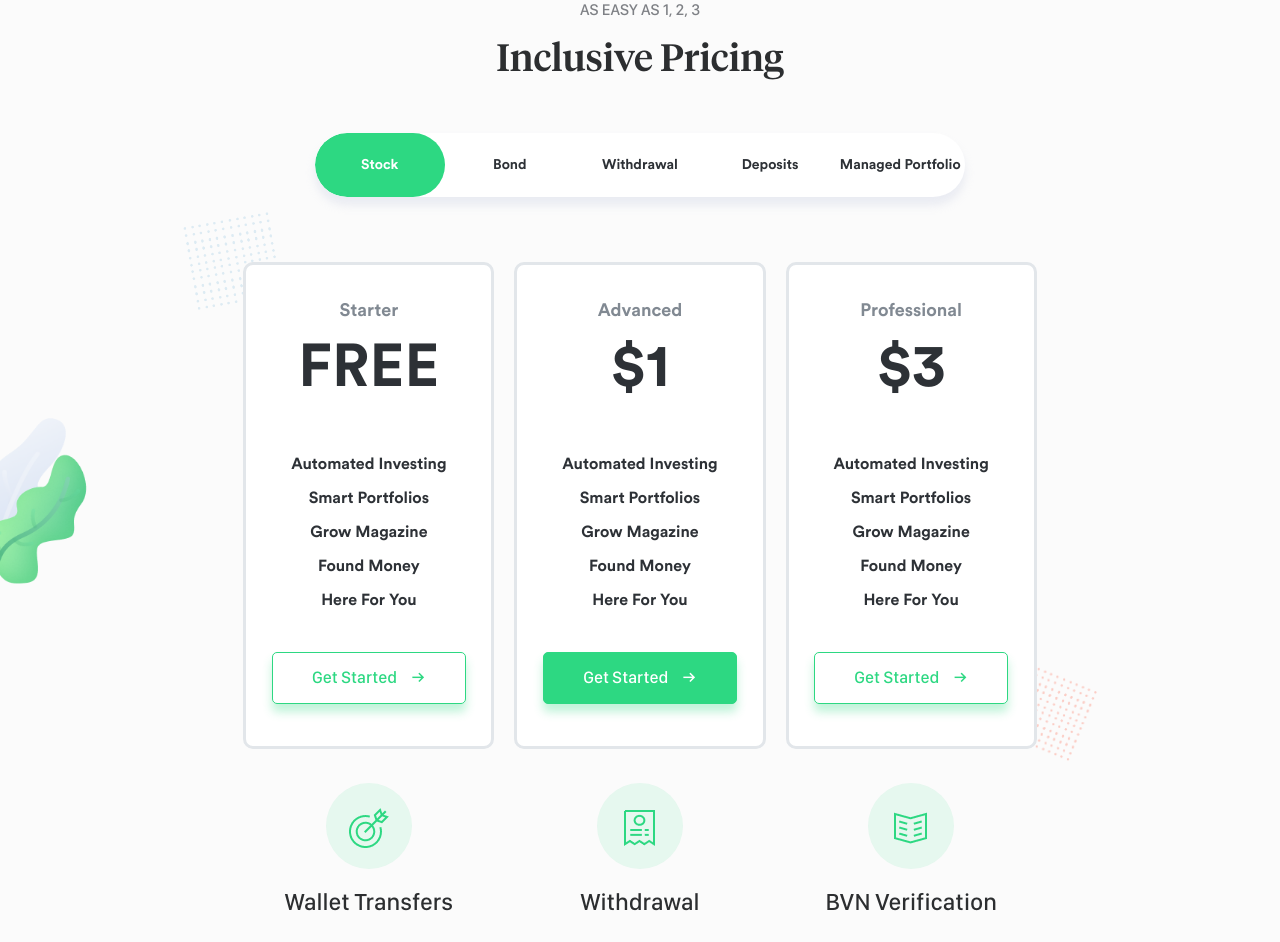
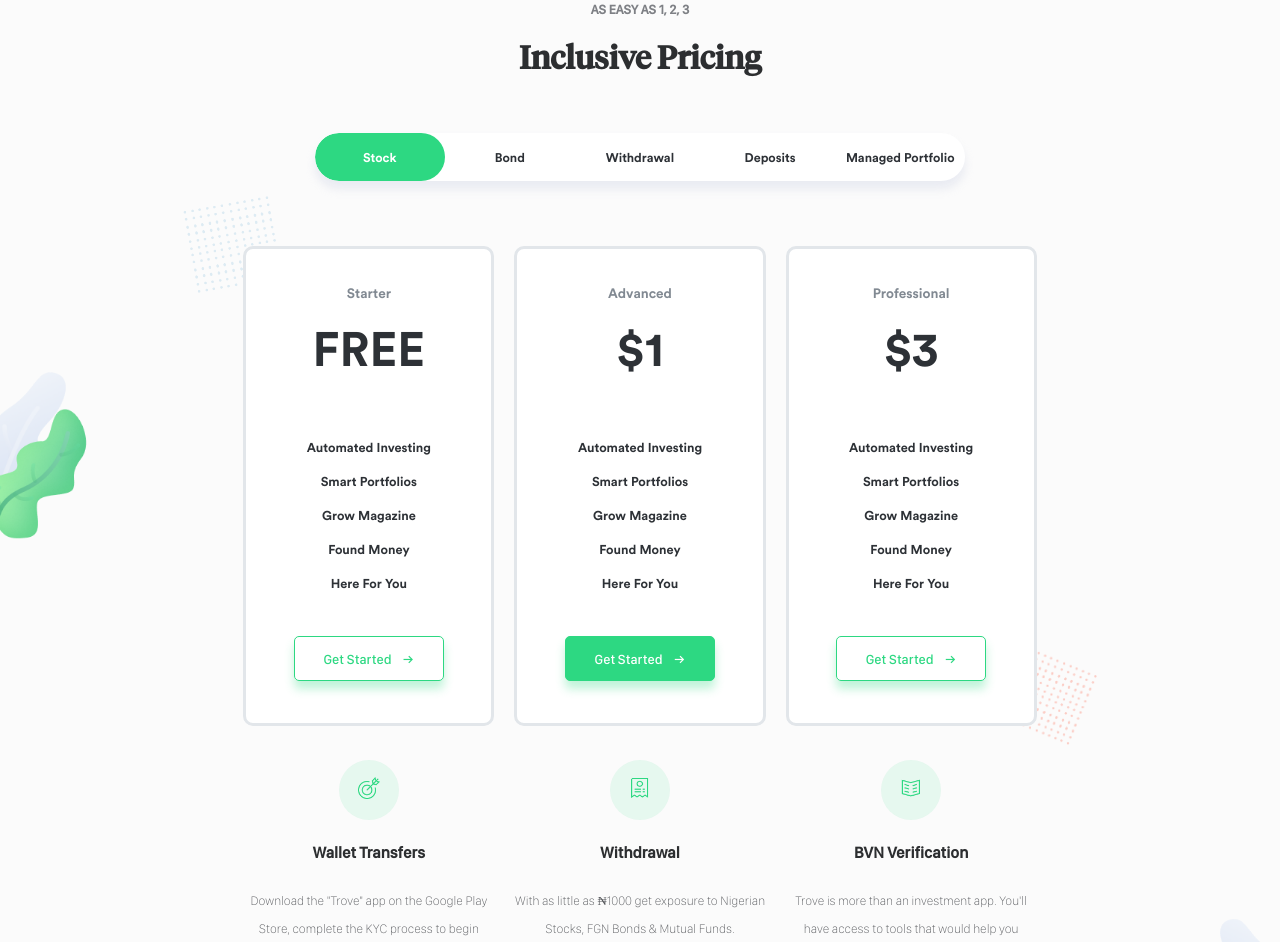
Before and after one commit to slimudoh/trove, a React (Create React App) app: page /pricing in a window 1280 px wide. Shown: the part 265-1207 px from the top of the page. Built offline with nearby package versions, Linux system fonts and the light colour scheme.

Commit message:
pricing fixed

```diff
--- a/src/assets/css/app.css
+++ b/src/assets/css/app.css
@@ -1239,7 +1239,7 @@ input[type="date"]::-webkit-calendar-picker-indicator {
   overflow: hidden;
   background: #fbfbfb;
   padding-top: 100px;
-  padding-bottom: 77px;
+  padding-bottom: 40px;
   padding-left: 18.229vw;
   padding-right: 18.229vw;
   position: relative;
@@ -1302,7 +1302,8 @@ input[type="date"]::-webkit-calendar-picker-indicator {
 
 .pricing__bg--content-header > span {
   font-family: var(--compact-medium);
-  font-size: 1em;
+  font-size: 0.82em;
+  font-weight: 600;
   line-height: 19px;
   text-align: center;
   text-transform: uppercase;
@@ -1311,7 +1312,8 @@ input[type="date"]::-webkit-calendar-picker-indicator {
 
 .pricing__bg--content-header > p {
   font-family: var(--tiempos-medium);
-  font-size: 2.375em;
+  font-size: 2em;
+  font-weight: 600;
   line-height: 46px;
   text-align: center;
   color: #2c2e30;
@@ -1321,7 +1323,7 @@ input[type="date"]::-webkit-calendar-picker-indicator {
 
 .pricing__bg--content-nav {
   max-width: 80%;
-  height: 64px;
+  height: 48px;
   margin: 0 auto;
   background: #ffffff;
   overflow: hidden;
@@ -1352,7 +1354,7 @@ input[type="date"]::-webkit-calendar-picker-indicator {
 @media only screen and (max-width: 600px) {
   .pricing__bg--content-nav {
     max-width: 800px;
-    height: 64px;
+    height: 48px;
     margin: 0 auto;
     background: #ffffff;
     overflow: hidden;
@@ -1376,11 +1378,11 @@ input[type="date"]::-webkit-calendar-picker-indicator {
 .pricing__bg--content-nav > div {
   width: 20%;
   float: left;
-  height: 64px;
+  height: 48px;
   border-radius: 34px;
   font-family: var(--circular);
-  font-size: 1em;
-  line-height: 25px;
+  font-size: 0.9em;
+  line-height: 11px;
   text-align: center;
   padding-top: 20px;
   cursor: pointer;
@@ -1470,7 +1472,7 @@ input[type="date"]::-webkit-calendar-picker-indicator {
 
 .pricing__bg--content-price-child > div > span {
   font-family: var(--circular);
-  font-size: 1.125em;
+  font-size: 0.85em;
   line-height: 23px;
   text-align: center;
   color: #818992;
@@ -1478,7 +1480,7 @@ input[type="date"]::-webkit-calendar-picker-indicator {
 
 .pricing__bg--content-price-child > div > p {
   font-family: var(--circular);
-  font-size: 3.75em;
+  font-size: 3em;
   line-height: 56px;
   text-align: center;
   text-transform: uppercase;
@@ -1494,18 +1496,18 @@ input[type="date"]::-webkit-calendar-picker-indicator {
 
 .pricing__bg--content-price-child > div > ul > li {
   font-family: var(--circular);
-  font-size: 1em;
+  font-size: 0.8em;
   line-height: 34px;
   text-align: center;
   color: #2d3136;
 }
 
 .pricing__bg--content-price-child > div > div {
-  width: 194px;
-  height: 52px;
+  width: 150px;
+  height: 45px;
   font-family: var(--compact-medium);
-  font-size: 1.0625em;
-  line-height: 20px;
+  font-size: 0.85em;
+  line-height: 16px;
   color: #2dd882;
   border: 1px solid #2dd882;
   box-shadow: 0px 8px 10px rgba(45, 216, 130, 0.3);
@@ -1544,19 +1546,20 @@ input[type="date"]::-webkit-calendar-picker-indicator {
 .pricing__bg--content-features-child > div > div {
   background: rgba(45, 216, 130, 0.1);
   border-radius: 60px;
-  height: 86px;
-  width: 86px;
+  height: 60px;
+  width: 60px;
   margin: auto;
-  padding-top: 25px;
+  padding-top: 17px;
 }
 
 .pricing__bg--content-features-child > div > div > img {
-  width: 40px;
+  width: 22px;
 }
 
 .pricing__bg--content-features-child > div > p {
   font-family: var(--compact-medium);
-  font-size: 1.5em;
+  font-size: 1em;
+  font-weight: 600;
   line-height: 29px;
   text-align: center;
   color: #2c2e30;
@@ -1566,7 +1569,7 @@ input[type="date"]::-webkit-calendar-picker-indicator {
 
 .pricing__bg--content-features-child > div > span {
   font-family: var(--compact-thin);
-  font-size: 1.0625em;
+  font-size: 0.8em;
   line-height: 28px;
   text-align: center;
   color: #54565a;
```
